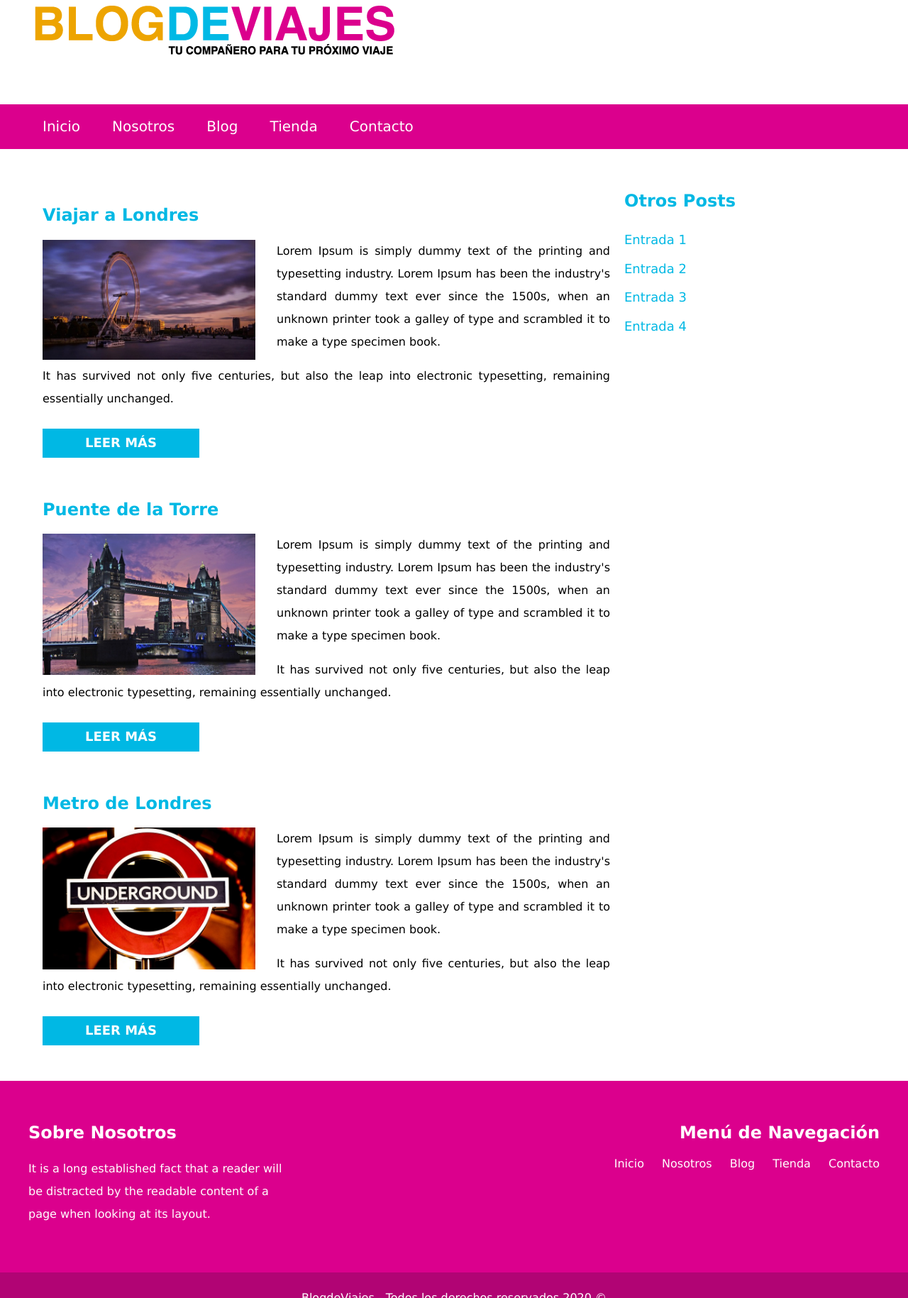
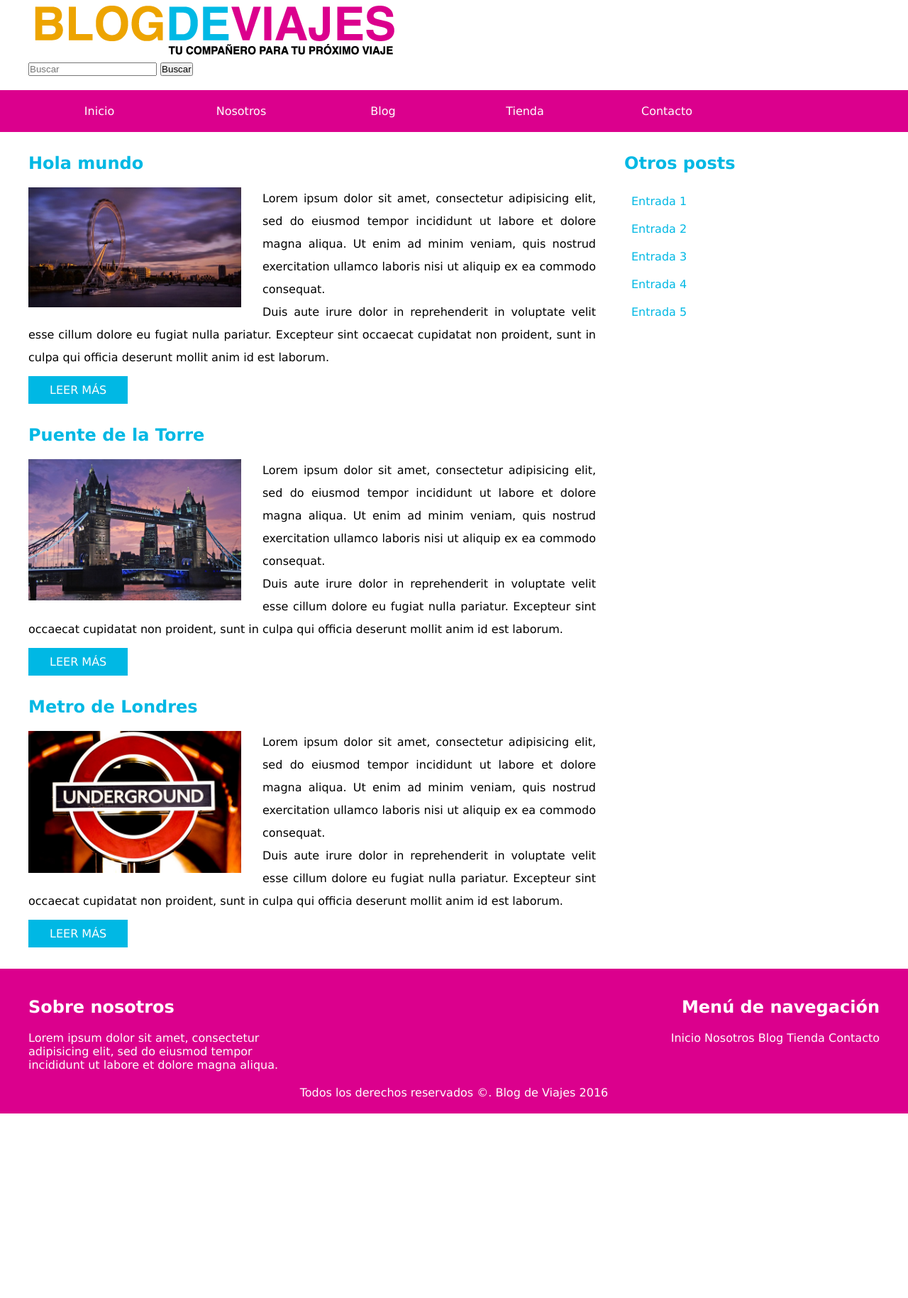
Before and after one commit to CarlosG4rc/BlodViajes, a plain HTML site: page index.html in a window 1280 px wide. Shown: the part 17-1846 px from the top of the page at 71% size. After the commit the page ends 1586 px from the top, so only its background shows below. Drawn offline with Linux system fonts and the light colour scheme.

Commit message:
Add files via upload

```diff
--- a/css/estilos.css
+++ b/css/estilos.css
@@ -1,168 +1,182 @@
-html{
+html {
   box-sizing: border-box;
 }
-*, *::before, *::after{
+*, *:before, *:after {
   box-sizing: inherit;
 }
-body{
-    font-family: Verdana, Geneva, Tahoma, sans-serif;
+* {
+  margin:0;
+  padding:0;
 }
-img{
-    max-width: 100%;
+body {
+  font-family: verdana, geneva, serif;
 }
-p{
-    font-size: 16px;
+
+
+header {
+  padding: 20px 0;
+}
+
+div.contenedor,
+div.contenido {
+  width: 1200px;
+  margin: 0 auto;
+}
+
+/** Navegacion **/
+.navegacion{
+  background-color: #db008d;
+}
+nav {
+  width: 1200px;
+  margin:0 auto;
+  position: relative;
+}
+nav ul {
+  list-style: none;
+}
+nav > ul > li {
+  float: left;
+}
+nav ul::after {
+  content: '';
+  display: block;
+  clear: both;
+}
+nav ul li a {
+  display: inline-block;
+  color: #ffffff;
+  padding: 20px 20px;
+  text-decoration: none;
+  width: 200px;
+  text-align: center;
+}
+
+
+nav ul li a:hover {
+  background-color: #00b8e4;
+}
+
+/* SEgundo nivel **/
+
+nav ul ul {
+  position: absolute;
+  top:100%;
+  background-color: rgba(0,184,228, .7);
+  display: none;
+}
+nav ul li:hover > ul {
+  display: block;
+}
+nav ul li:hover {
+  background-color: rgba(0,184,228, .7);
+}
+
+/** Contenido Principal**/
+div.contenido::after {
+  content: '';
+  display: block;
+  clear: both;
+}
+main {
+  width: 70%;
+  float: left;
+  padding-right: 40px;
+}
+aside {
+  float: right;
+  width: 30%;
+}
+/* entradas **/
+article {
+    margin-top: 30px;
+}
+h2 {
+    color: #00b8e4;
+    margin-bottom: 20px;
+}
+article::after {
+  content: '';
+  display: block;
+  clear: both;
+}
+article img {
+    float: left;
+    width: 300px;
+    margin-right: 30px;
+}
+article p {
     line-height: 2;
+    text-align: justify;
 }
-.boton{
+.boton {
     background-color: #00b8e4;
-    padding: 10px 60px;
+    padding: 10px 30px;
+    text-align: center;
     display: inline-block;
-    margin-top: 10px;
     color: #ffffff;
     text-decoration: none;
     text-transform: uppercase;
-    font-weight: bold;
-    font-size: 18px;
-    transition: background-color .3s ease-in-out ;
+    margin-top: 10px;
 }
-.boton:hover{
-    background-color: rgb(0,131,164);
+
+/** Aside **/
+aside {
+  margin-top: 30px;
 }
-.site-header{
-    padding: 20px 0 20px 0; /*dar espacios como en el reloj*/
+aside ul {
+  list-style: none;
+}
+aside ul li {
+    padding: 10px 0 10px 10px;
 
 }
-.contenedor{
-    max-width: 1200px;/*Tamaño*/
-    margin: 0 auto; /*Centrar*/
-    /*overflow: auto; Limpiar floats*/
+aside ul li:hover {
+  background-color: #00b8e4;
+
 }
-/**limpair floats en lugar de overflow**/
-.clearfix::after{
-    content:'';
-    clear: both;
-    display: block;
+aside ul li a {
+    color: #00b8e4;
+    padding: 10px 0;
+    text-decoration: none;
 }
-/**Navegación**/
-.barra{
+aside ul li:hover a {
+  color: #ffffff;
+}
+/** Footer **/
+footer {
   background-color: #db008d;
-    margin-top: 40px;
-}
-.navegacion-principal a{
-    color: #ffffff;
-    text-decoration: none;
-    font-size: 20px;
-    display: block;
-    text-align: center;
-    padding: 20px;
-}
-@media (min-width: 768px){
-    .navegacion-principal a{
-        display: inline-block;
-    }
-}
-.navegacion-principal a:hover{
-    background-color: #00b8e4;
-}
-/**Contenedor principal**/
-.contenido-principal{
-    margin-top: 40px;
-}
-.contenido-principal,.sidebar{
-    padding: 20px;
-}
-@media (min-width: 768px){
-    .contenido-principal{
-        width: 70%;
-        float: left;
-        padding-right: 0 60px 0 0 ;
-    }
-    .sidebar{
-        width: 30%;
-        float: right;
-        padding: 0;
-        margin-top: 40px;
+  padding-top: 40px;
+  margin-top:30px;
 }
 
+footer h2 {
+    color: white;
 }
-/**Entradas de blog**/
-h2{
-    color: #00b8e4;
-    margin-bottom: 20px;
+footer .contenedor::after {
+  content: '';
+  display: block;
+  clear: both;
 }
-.entrada {
-    margin-bottom: 60px;
+footer .nosotros {
+  float: left;
+  width: 30%;
+  color: white;
 }
-.entrada:last-of-type{
-    margin-bottom: 0;
+footer .menu {
+    float: right;
+    width: 40%;
+    text-align: right;
 }
-.entrada img{
-    display: block;
+footer nav {
+  width: auto;
 }
-@media (min-width: 768px){
-    .entrada img{
-        width: 300px;
-
-        float: left;
-        margin: 0 30px 0 0;
-    }
-}
-.entrada p{
-    text-align: justify;
-}
-/**Sidebar**/
-.sidebar ul{
-    list-style: none;
-    padding: 0;
-}
-.sidebar ul li{
-    padding: 10px 10px 10px 0;
-}
-.sidebar ul li:hover{
-    background-color: #00b8e4;
-}
-.sidebar ul li a{
-    color: #00b8e4;
-    font-size: 18px;
+footer nav a {
+  color: white;
   text-decoration: none;
 }
-.sidebar ul li:hover a{
-    color: #ffffff;
+p.copyright {
+    padding: 20px 0;
+    text-align: center;
+    color: white;
 }
-.footer-sitio{
-    background-color: #db008d;
-    padding-top: 40px;
-    margin-top: 30px;
-    color: #ffffff;
-    text-align: center;
-}
-.footer-sitio h2 {
-    color: #ffffff;
-}
-.footer-sitio a{
-    color: #ffffff;
-    text-decoration: none;
-    margin-right: 20px;
-}
-.footer-sitio a:last-of-type{
-    margin-right: 0;
-}
-@media (min-width: 768px){
-    .footer-sitio .nosotros{
-        text-align: left;
-        float: left;
-        width: 30%;
-    }
-    .footer-sitio .menu{
-        float: right;
-        width: 50%;
-        text-align: right;
-    }
-}
-.copyright{
-    background-color: #b10474;
-    margin-top: 50px;
-    margin-bottom: 0;
-    padding: 20px 0;
-}
--- a/index.html
+++ b/index.html
@@ -1,80 +1,116 @@
 <!DOCTYPE html>
-<html lang="en">
-<head>
-    <meta charset="UTF-8">
-    <meta name="viewport" content="width=device-width, initial-scale=1.0">
+<html>
+  <head>
+    <meta charset="utf-8">
     <title>Blog de Viajes</title>
-    <link rel="stylesheet" href="css/normalize.css">
     <link rel="stylesheet" href="css/estilos.css">
-</head>
-<body>
-    <header class="site-header contenedor">
-        <img src="img/logo.png" alt="Logotipo">
+
+  </head>
+  <body>
+    <header>
+        <div class="contenedor">
+            <div id="logo" class="logo">
+                <img src="img/logo.png">
+            </div> <!--.logo-->
+
+            <div class="buscador">
+              <form class="formulario" action="index.html" method="post">
+                    <label for="buscador">
+                        <input type="search" id="buscador" name="buscador" placeholder="Buscar">
+                    </label>
+                    <input type="submit" id="buscar" class="buscador" value="Buscar">
+              </form>
+            </div>
+        </div> <!--.contenedor-->
     </header>
-    <div class="barra">
-        <nav class="navegacion-principal contenedor">
-            <a href="#">Inicio</a>
-            <a href="#">Nosotros</a>
-            <a href="#">Blog</a>
-            <a href="#">Tienda</a>
-            <a href="#">Contacto</a>
+    <div id="navegacion" class="navegacion">
+        <nav id="menu">
+            <ul class="clearfix">
+                <li><a target="_blank" href="#">Inicio</a></li>
+                <li><a href="#">Nosotros</a>
+                  <ul>
+                    <li><a href="#">Mision</a></li>
+                    <li><a href="#">Vision</a></li>
+                    <li><a href="#">Valores</a></li>
+                  </ul>
+                </li>
+                <li><a href="#">Blog</a>
+                    <ul>
+                      <li><a href="#">Consejos</a></li>
+                      <li><a href="#">Ciudades</a></li>
+                      <li><a href="#">Promociones</a></li>
+                    </ul>
+                </li>
+                <li><a href="#">Tienda</a></li>
+                <li><a href="#">Contacto</a></li>
+            </ul>
         </nav>
     </div>
-    <div class="contenedor clearfix">
-        <main class="contenido-principal">
-            <article class="entrada">
+
+    <div id="contenido" class="contenido">
+        <main>
+            <article>
                 <h2>Viajar a Londres</h2>
-                <img src="img/imagen_1.jpg" alt="Viaje a Londres">
-                <p>Lorem Ipsum is simply dummy text of the printing and typesetting industry. Lorem Ipsum has been the industry's standard dummy text ever since the 1500s, when an unknown printer took a galley of type and scrambled it to make a type specimen book.</p>
-                <p>It has survived not only five centuries, but also the leap into electronic typesetting, remaining essentially unchanged. </p>
-                <a href="#" class="boton">Leer Más</a>
+                <img src="img/imagen_1.jpg" alt="visitar londres">
+                <p>Lorem ipsum dolor sit amet, consectetur adipisicing elit, sed do eiusmod tempor incididunt ut labore et dolore magna aliqua. Ut enim ad minim veniam, quis nostrud exercitation ullamco laboris nisi ut aliquip ex ea commodo consequat.</p>
+                <p>Duis aute irure dolor in reprehenderit in voluptate velit esse cillum dolore eu fugiat nulla pariatur. Excepteur sint occaecat cupidatat non proident, sunt in culpa qui officia deserunt mollit anim id est laborum.</p>
+                <a href="#" class="boton">Leer más</a>
             </article>
-            <article class="entrada">
+            <article>
                 <h2>Puente de la Torre</h2>
-                <img src="img/imagen_2.jpg" alt="Puente de la torre">
-                <p>Lorem Ipsum is simply dummy text of the printing and typesetting industry. Lorem Ipsum has been the industry's standard dummy text ever since the 1500s, when an unknown printer took a galley of type and scrambled it to make a type specimen book.</p>
-                <p>It has survived not only five centuries, but also the leap into electronic typesetting, remaining essentially unchanged. </p>
-                <a href="#" class="boton">Leer Más</a>
+                <img src="img/imagen_2.jpg" alt="puente de la torre">
+                <p>Lorem ipsum dolor sit amet, consectetur adipisicing elit, sed do eiusmod tempor incididunt ut labore et dolore magna aliqua. Ut enim ad minim veniam, quis nostrud exercitation ullamco laboris nisi ut aliquip ex ea commodo consequat.</p>
+                <p>Duis aute irure dolor in reprehenderit in voluptate velit esse cillum dolore eu fugiat nulla pariatur. Excepteur sint occaecat cupidatat non proident, sunt in culpa qui officia deserunt mollit anim id est laborum.</p>
+                <a href="#" class="boton">Leer más</a>
             </article>
-            <article class="entrada">
+            <article>
                 <h2>Metro de Londres</h2>
-                <img src="img/imagen_3.jpg" alt="Metro de Londres">
-                <p>Lorem Ipsum is simply dummy text of the printing and typesetting industry. Lorem Ipsum has been the industry's standard dummy text ever since the 1500s, when an unknown printer took a galley of type and scrambled it to make a type specimen book.</p>
-                <p>It has survived not only five centuries, but also the leap into electronic typesetting, remaining essentially unchanged. </p>
-                <a href="#" class="boton">Leer Más</a>
+                <img src="img/imagen_3.jpg" alt="metro de londres">
+                <p>Lorem ipsum dolor sit amet, consectetur adipisicing elit, sed do eiusmod tempor incididunt ut labore et dolore magna aliqua. Ut enim ad minim veniam, quis nostrud exercitation ullamco laboris nisi ut aliquip ex ea commodo consequat.</p>
+                <p>Duis aute irure dolor in reprehenderit in voluptate velit esse cillum dolore eu fugiat nulla pariatur. Excepteur sint occaecat cupidatat non proident, sunt in culpa qui officia deserunt mollit anim id est laborum.</p>
+                <a href="#" class="boton">Leer más</a>
             </article>
         </main>
-        <aside class="sidebar">
-            <seccion class="otras-entradas">
-                <h2>Otros Posts</h2>
-                <ul>
-                    <li><a href="#">Entrada 1</a></a></li>
-                    <li><a href="#">Entrada 2</a></a></li>
-                    <li><a href="#">Entrada 3</a></a></li>
-                    <li><a href="#">Entrada 4</a></a></li>
-                </ul>
-            </seccion>
+
+        <aside id="sidebar" class="sidebar">
+            <h2>Otros posts</h2>
+            <ul>
+              <li><a href="#">Entrada 1</a></li>
+              <li><a href="#">Entrada 2</a></li>
+              <li><a href="#">Entrada 3</a></li>
+              <li><a href="#">Entrada 4</a></li>
+              <li><a href="#">Entrada 5</a></li>
+            </ul>
         </aside>
-    </div><!--Cierre del contenedro-->
-    <footer class="footer-sitio">
-        <div class="contenedor clearfix">
-            <seccion class="nosotros">
-                <h2>Sobre Nosotros</h2>
-                <p>It is a long established fact that a reader will be distracted by the readable content of a page when looking at its layout.</p>
-            </seccion>
-            <seccion class="menu">
-                <h2>Menú de Navegación</h2>
-                <nav>
-                    <a href="#">Inicio</a>
-                    <a href="#">Nosotros</a>
-                    <a href="#">Blog</a>
-                    <a href="#">Tienda</a>
-                    <a href="#">Contacto</a>
-                </nav>
-            </seccion>
-        </div>
-        <p class="copyright">BlogdeViajes - Todos los derechos reservados 2020 &copy</p>
+    </div> <!--contenido-->
+
+
+    <footer>
+
+      <div class="contenedor">
+          <div class="nosotros">
+              <h2>Sobre nosotros</h2>
+              <p>
+                Lorem ipsum dolor sit amet, consectetur adipisicing elit, sed do eiusmod tempor incididunt ut labore et dolore magna aliqua.
+              </p>
+          </div>
+          <div class="menu navegacion">
+            <h2>Menú de navegación</h2>
+            <nav>
+              <a href="#">Inicio</a>
+              <a href="#">Nosotros</a>
+              <a href="#">Blog</a>
+              <a href="#">Tienda</a>
+              <a href="#">Contacto</a>
+            </nav>
+          </div>
+      </div>
+
+      <p class="copyright">
+          Todos los derechos reservados &copy;. Blog de Viajes 2016
+      </p>
     </footer>
+    <script src="js/scripts.js"></script>
 
-</body>
+  </body>
 </html>
--- /dev/null
+++ b/js/scripts.js
@@ -0,0 +1,97 @@
+console.log("1");
+(function(){
+  'use strict';
+  document.addEventListener('DOMContentLoaded', function(){
+    //getElementById
+    // var logo = document.getElementById('logo');
+    // var navegacion = document.getElementById('navegacion');
+    // navegacion.style.display = "none";
+
+    //getElementByClassName
+    // var navegacion = document.getElementsByClassName('navegacion');
+    // console.log(navegacion[1])
+
+    // var enlaces = document.getElementsByTagName('a');
+    // console.log(enlaces);
+    // for(var i = 0; i< enlaces.length; i++){
+    //   enlaces[i].setAttribute('target', '_blank');
+    // }
+    // var enlacessidebar = document.getElementById('sidebar').getElementsByTagName('a');
+    // for(var i = 0; i< enlacessidebar.length; i++){
+    //   enlacessidebar[i].setAttribute('href', 'http://www.google.com');
+    // }
+
+    // var logo = document.querySelector('.logo');
+    // console.log(logo);
+
+    // var encabezados = document.querySelectorAll('h2, footer p');
+    // console.log(encabezados);
+
+    // var enlaces = document.querySelectorAll('a');
+    // for (car i = 0; i < enlace.length; i++){
+    //   console.log(enlaces);
+    // }
+
+    // var enlaces = document.querySelectorAll('#menu ul li a')[0];
+    // console.log(enlaces.nodeType);
+    // console.log(enlaces.nodeName);
+    // console.log(enlaces.attributes);
+    // console.log(enlaces.firstChild);
+    // console.log(enlaces.firstChild.nodeValue);
+    // enlaces.firstChild.nodeValue = "Home";
+    //
+
+    // var sidebar = document.querySelector('#sidebar');
+    // var nuevoElemento = document.createElement("H1");
+    // var nuevoTexto = document.createTextNode("Hola Mundo");
+    // nuevoElemento.appendChild(nuevoTexto);
+    // sidebar.appendChild(nuevoElemento);
+
+    // var enlacesSidebar = document.querySelectorAll('#sidebar ul');
+    // var nuevoEnlace = document.createElement('A');
+    // nuevoEnlace.setAttribute('href', 'http://www.google.com');
+    // var textoEnlace = document.createTextNode('Entrada 6');
+    // nuevoEnlace.appendChild(textoEnlace);
+    // var nuevaLista = document.createElement('LI');
+    // nuevaLista.appendChild(nuevoEnlace);
+    // enlacesSidebar[0].appendChild(nuevaLista);
+
+    // var contenido = document.querySelectorAll('main');
+    // var nuevoContenido = contenido[0].cloneNode(true);
+    // var sidebar = document.querySelector('aside');
+    // sidebar.insertBefore(nuevoContenido, sidebar.childNodes[5]);
+
+    // var sidebar = document.querySelector('aside');
+    // var masVisitados = document.createElement('H2');
+    // var textoVisitados = document.createTextNode('Post más visitados');
+    // masVisitados.appendChild(textoVisitados);
+    // sidebar.insertBefore(masVisitados, sidebar.childNodes[0]);
+
+    // var contenido = document.querySelectorAll('main h2');
+    // for (var i = 0; i < contenido.length; i++){
+    //   var nuevoElemento = document.createElement('LI');
+    //   var nuevoTexto = document.createTextNode(contenido[i].firstChild.nodeValue);
+    //   nuevoElemento.appendChild(nuevoTexto);
+    //   sidebar.insertBefore(nuevoElemento, sidebar.childNodes[1]);
+    // }
+
+    // var primerPost = document.querySelector('main article');
+    // primerPost.parentNode.removeChild(primerPost);
+
+    // var enlaces =document.querySelector('#navegacion nav ul li a');
+    // console.log(enlaces);
+    // enlaces.parentNode.removeChild(enlaces);
+
+    // var viejoNodo = document.querySelector('main h2');
+    // var nuevoNodo = document.querySelector('footer h2');
+    // viejoNodo.parentNode.replaceChild(nuevoNodo,viejoNodo);
+
+    var nuevoTitulo = document.createElement('H2');
+    var nuevoTexto = document.createTextNode('Hola mundo');
+    nuevoTitulo.appendChild(nuevoTexto);
+
+    var viajeNodo = document.querySelector('main h2');
+    viajeNodo.parentNode.replaceChild(nuevoTitulo,viajeNodo);
+
+  });
+})();
```
Lines whose indentation alone changed are shown as unchanged.
